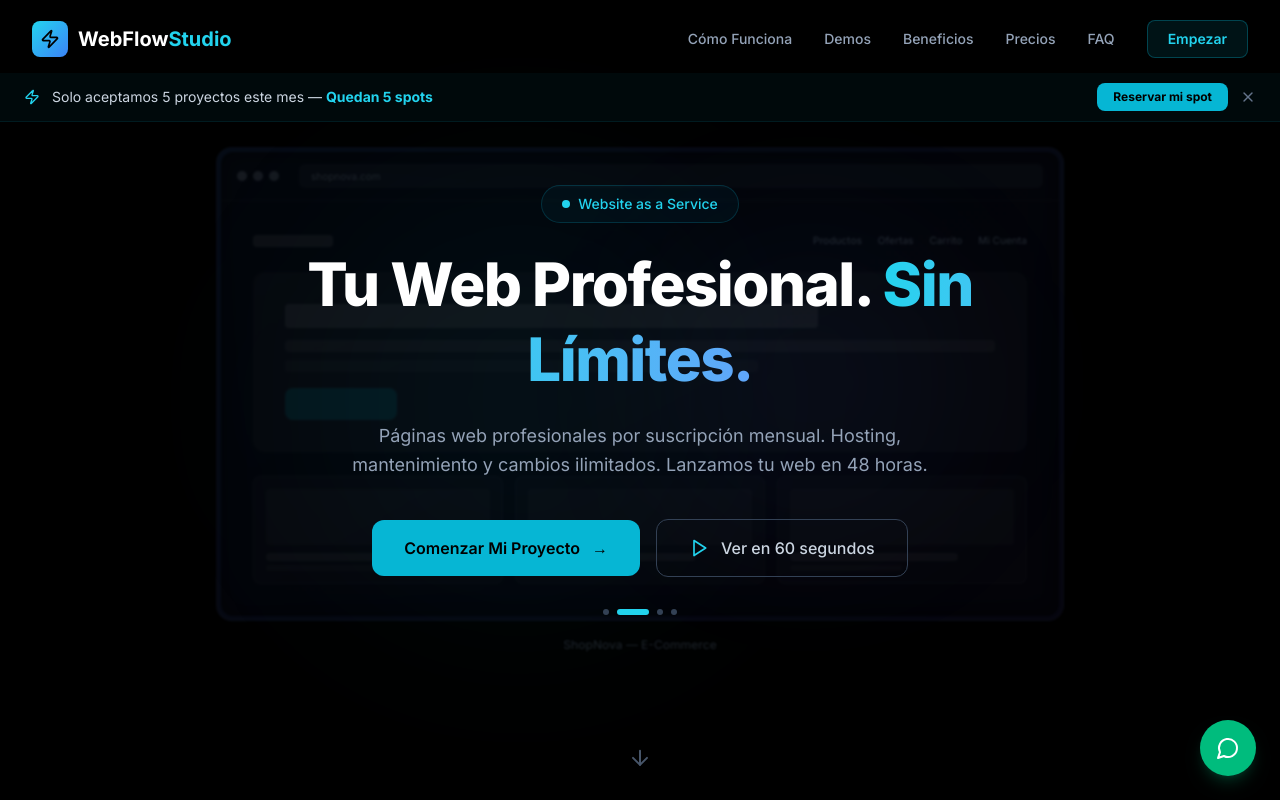
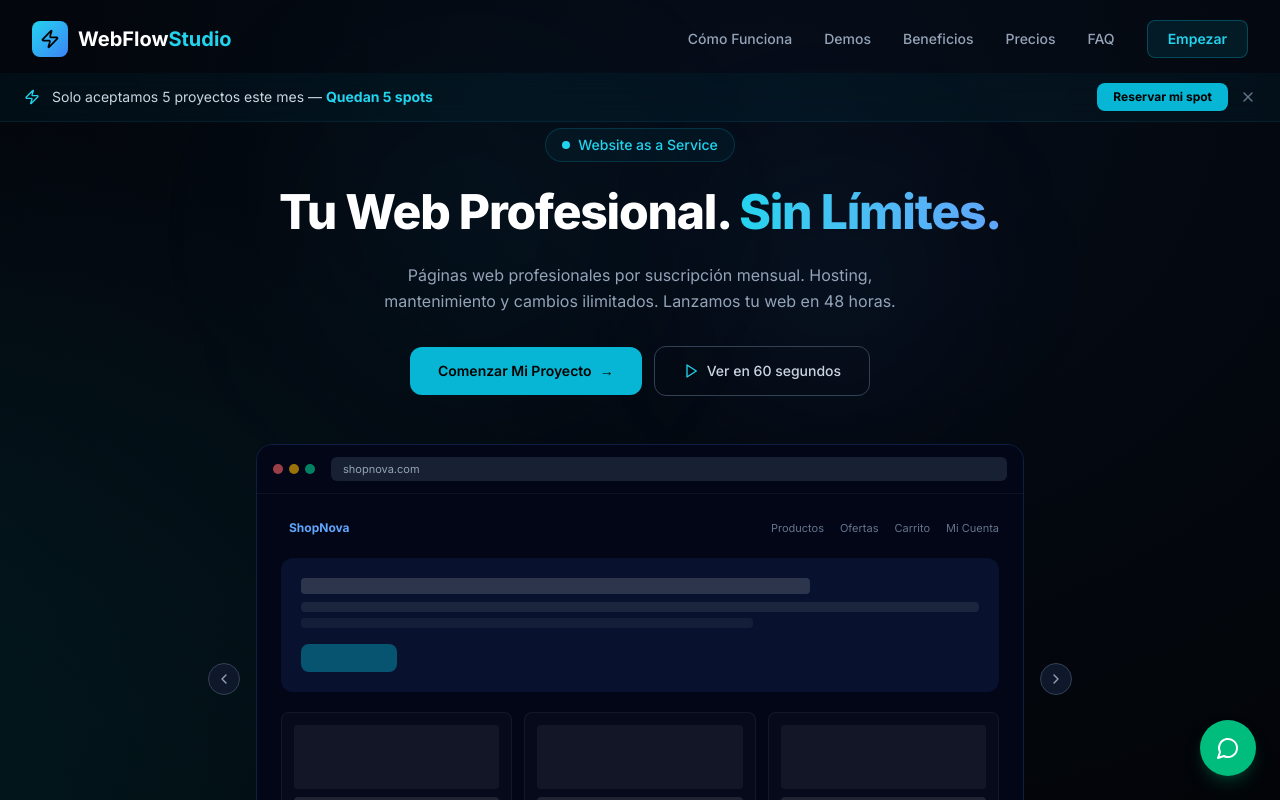
Before and after one commit to Snakerrrr/waas-landing, a React (Vite) app: page / in a window 1280 px wide. Shown: the top 800 px of the page. Built offline with nearby package versions, Linux system fonts and the light colour scheme.

Commit message:
carrusel en inicio2

```diff
--- a/src/components/Hero.tsx
+++ b/src/components/Hero.tsx
@@ -1,6 +1,6 @@
-import { useState, useRef, useEffect } from "react";
-import { motion, useScroll, useTransform, AnimatePresence } from "framer-motion";
-import { ArrowDown, Play } from "lucide-react";
+import { useState, useEffect } from "react";
+import { motion, AnimatePresence } from "framer-motion";
+import { ArrowDown, Play, ChevronLeft, ChevronRight } from "lucide-react";
 import VideoModal from "./VideoModal";
 
 interface HeroProps {
@@ -11,153 +11,125 @@ const mockups = [
   {
     name: "Bella Cucina",
     category: "Restaurante",
-    accent: "from-orange-500/30 to-red-500/20",
+    accent: "border-orange-500/20",
+    accentBg: "bg-orange-500/10",
+    accentText: "text-orange-400",
     nav: ["Menú", "Reservas", "Galería", "Contacto"],
-    heroText: "La mejor cocina italiana de la ciudad",
-    cards: ["Pasta Fresca", "Risotto", "Tiramisú"],
+    cards: ["Pasta Fresca", "Risotto Clásico", "Tiramisú"],
   },
   {
     name: "ShopNova",
     category: "E-Commerce",
-    accent: "from-blue-500/30 to-indigo-500/20",
+    accent: "border-blue-500/20",
+    accentBg: "bg-blue-500/10",
+    accentText: "text-blue-400",
     nav: ["Productos", "Ofertas", "Carrito", "Mi Cuenta"],
-    heroText: "Descubre las mejores ofertas del mes",
     cards: ["Electrónica", "Moda", "Hogar"],
   },
   {
     name: "LegalPro",
-    category: "Servicios",
-    accent: "from-surface-400/20 to-surface-500/10",
+    category: "Servicios Legales",
+    accent: "border-surface-500/20",
+    accentBg: "bg-surface-500/10",
+    accentText: "text-surface-400",
     nav: ["Servicios", "Equipo", "Blog", "Agendar"],
-    heroText: "Asesoría legal confiable y profesional",
     cards: ["Corporativo", "Civil", "Laboral"],
   },
   {
     name: "VitalCare",
-    category: "Salud",
-    accent: "from-emerald-500/30 to-teal-500/20",
+    category: "Clínica Médica",
+    accent: "border-emerald-500/20",
+    accentBg: "bg-emerald-500/10",
+    accentText: "text-emerald-400",
     nav: ["Especialidades", "Doctores", "Citas", "Portal"],
-    heroText: "Tu salud en las mejores manos",
     cards: ["Medicina General", "Pediatría", "Cardiología"],
   },
 ];
 
 function MockupSlide({ mockup }: { mockup: (typeof mockups)[0] }) {
   return (
-    <div className="mx-auto w-full max-w-4xl px-6">
-      <div className={`rounded-2xl border border-white/5 bg-gradient-to-br ${mockup.accent} p-1 shadow-2xl backdrop-blur-sm`}>
-        <div className="rounded-xl bg-black/70 backdrop-blur-md">
+    <div className={`rounded-2xl border ${mockup.accent} bg-surface-950 shadow-2xl shadow-black/50`}>
       {/* Browser chrome */}
       <div className="flex items-center gap-2 border-b border-white/5 px-4 py-3">
         <div className="flex gap-1.5">
-              <div className="h-2.5 w-2.5 rounded-full bg-surface-600" />
-              <div className="h-2.5 w-2.5 rounded-full bg-surface-600" />
-              <div className="h-2.5 w-2.5 rounded-full bg-surface-600" />
+          <div className="h-2.5 w-2.5 rounded-full bg-red-400/60" />
+          <div className="h-2.5 w-2.5 rounded-full bg-amber-400/60" />
+          <div className="h-2.5 w-2.5 rounded-full bg-emerald-400/60" />
         </div>
-            <div className="ml-3 flex h-6 flex-1 items-center rounded-md bg-surface-800/60 px-3">
-              <span className="text-[10px] text-surface-500">{mockup.name.toLowerCase().replace(" ", "")}.com</span>
+        <div className="ml-2 flex h-6 flex-1 items-center rounded-md bg-surface-800/80 px-3">
+          <span className="text-[11px] text-surface-400">
+            {mockup.name.toLowerCase().replace(/\s/g, "")}.com
+          </span>
         </div>
       </div>
 
       {/* Page content */}
-          <div className="p-5 sm:p-8">
+      <div className="p-5 sm:p-6">
         {/* Nav */}
-            <div className="mb-6 flex items-center justify-between">
-              <div className="h-3 w-20 rounded bg-white/15" />
+        <div className="mb-5 flex items-center justify-between">
+          <div className={`rounded px-2 py-0.5 text-xs font-bold ${mockup.accentText}`}>
+            {mockup.name}
+          </div>
           <div className="hidden gap-4 sm:flex">
             {mockup.nav.map((item) => (
-                  <span key={item} className="text-[10px] font-medium text-surface-500">{item}</span>
+              <span key={item} className="text-[11px] text-surface-500">{item}</span>
             ))}
           </div>
         </div>
 
         {/* Hero area */}
-            <div className="mb-6 rounded-xl bg-white/5 p-6 sm:p-8">
-              <div className="mb-3 h-5 w-3/4 rounded bg-white/15 sm:h-6" />
-              <div className="mb-2 h-3 w-full rounded bg-white/8" />
-              <div className="mb-4 h-3 w-2/3 rounded bg-white/5" />
-              <div className="h-8 w-28 rounded-lg bg-cyan-500/30" />
+        <div className={`mb-5 rounded-xl ${mockup.accentBg} p-5`}>
+          <div className="mb-2 h-4 w-3/4 rounded bg-white/15" />
+          <div className="mb-1.5 h-2.5 w-full rounded bg-white/8" />
+          <div className="mb-4 h-2.5 w-2/3 rounded bg-white/5" />
+          <div className="h-7 w-24 rounded-lg bg-cyan-500/40" />
         </div>
 
         {/* Cards */}
         <div className="grid grid-cols-3 gap-3">
           {mockup.cards.map((card) => (
-                <div key={card} className="rounded-lg border border-white/5 bg-white/3 p-3">
-                  <div className="mb-2 h-10 w-full rounded bg-white/5 sm:h-14" />
-                  <div className="mb-1 h-2 w-3/4 rounded bg-white/10" />
-                  <div className="h-1.5 w-1/2 rounded bg-white/5" />
+            <div key={card} className="rounded-lg border border-white/5 bg-white/[0.02] p-3">
+              <div className="mb-2 h-12 w-full rounded bg-white/5 sm:h-16" />
+              <div className="mb-1 h-2 w-full rounded bg-white/10" />
+              <div className="h-1.5 w-2/3 rounded bg-white/5" />
+              <p className="mt-2 text-[9px] text-surface-500">{card}</p>
             </div>
           ))}
         </div>
       </div>
-        </div>
-      </div>
-      <p className="mt-4 text-center text-xs font-medium text-surface-500">
-        {mockup.name} — {mockup.category}
-      </p>
     </div>
   );
 }
 
 export default function Hero({ onStartOnboarding }: HeroProps) {
   const [videoOpen, setVideoOpen] = useState(false);
-  const [currentSlide, setCurrentSlide] = useState(0);
-  const sectionRef = useRef<HTMLElement>(null);
-
-  const { scrollYProgress } = useScroll({
-    target: sectionRef,
-    offset: ["start start", "end start"],
-  });
-
-  const contentY = useTransform(scrollYProgress, [0, 1], [0, 60]);
-  const carouselOpacity = useTransform(scrollYProgress, [0, 0.4], [1, 0]);
-  const arrowOpacity = useTransform(scrollYProgress, [0, 0.15], [1, 0]);
+  const [current, setCurrent] = useState(0);
 
   useEffect(() => {
-    const interval = setInterval(() => {
-      setCurrentSlide((prev) => (prev + 1) % mockups.length);
-    }, 4000);
+    const interval = setInterval(() => setCurrent((p) => (p + 1) % mockups.length), 5000);
     return () => clearInterval(interval);
   }, []);
 
+  const prev = () => setCurrent((p) => (p - 1 + mockups.length) % mockups.length);
+  const next = () => setCurrent((p) => (p + 1) % mockups.length);
+
   return (
     <>
-      <section ref={sectionRef} className="relative flex min-h-screen flex-col items-center justify-center overflow-hidden">
-        {/* Background carousel */}
-        <motion.div
-          className="pointer-events-none absolute inset-0 flex items-center justify-center"
-          style={{ opacity: carouselOpacity }}
-        >
-          <div className="absolute inset-0 bg-gradient-to-b from-black via-black/60 to-black" />
-          <div className="relative w-full opacity-30 blur-[1px]">
-            <AnimatePresence mode="wait">
-              <motion.div
-                key={currentSlide}
-                initial={{ opacity: 0, scale: 0.95 }}
-                animate={{ opacity: 1, scale: 1 }}
-                exit={{ opacity: 0, scale: 1.02 }}
-                transition={{ duration: 1, ease: "easeInOut" }}
-              >
-                <MockupSlide mockup={mockups[currentSlide]} />
-              </motion.div>
-            </AnimatePresence>
-          </div>
-        </motion.div>
-
-        {/* Ambient orbs */}
+      <section className="mesh-gradient relative overflow-hidden pb-16 pt-28 sm:pt-32">
+        {/* Ambient */}
         <div className="pointer-events-none absolute inset-0">
-          <div className="absolute top-1/4 left-1/4 h-[400px] w-[400px] rounded-full bg-cyan-500/5 blur-[100px]" />
-          <div className="absolute right-1/4 bottom-1/3 h-[300px] w-[300px] rounded-full bg-blue-500/5 blur-[80px]" />
+          <div className="absolute top-20 left-1/4 h-[300px] w-[300px] rounded-full bg-cyan-500/5 blur-[100px]" />
+          <div className="absolute right-1/4 top-40 h-[250px] w-[250px] rounded-full bg-blue-500/5 blur-[80px]" />
         </div>
 
-        {/* Content */}
-        <motion.div className="relative z-10 mx-auto max-w-4xl px-6 text-center" style={{ y: contentY }}>
-          {/* Badge */}
+        <div className="relative z-10 mx-auto max-w-7xl px-6 lg:px-8">
+          {/* Text content */}
+          <div className="mx-auto max-w-3xl text-center">
             <motion.div
               initial={{ opacity: 0, y: 20 }}
               animate={{ opacity: 1, y: 0 }}
-            transition={{ duration: 0.8, delay: 0.2 }}
-            className="mb-6 inline-flex items-center gap-2 rounded-full border border-cyan-500/20 bg-cyan-500/5 px-5 py-2 text-sm font-medium text-cyan-400"
+              transition={{ duration: 0.6, delay: 0.1 }}
+              className="mb-5 inline-flex items-center gap-2 rounded-full border border-cyan-500/20 bg-cyan-500/5 px-4 py-1.5 text-sm font-medium text-cyan-400"
             >
               <span className="relative flex h-2 w-2">
                 <span className="absolute inline-flex h-full w-full animate-ping rounded-full bg-cyan-400 opacity-75" />
@@ -166,12 +138,11 @@ export default function Hero({ onStartOnboarding }: HeroProps) {
               Website as a Service
             </motion.div>
 
-          {/* Headline */}
             <motion.h1
-            initial={{ opacity: 0, y: 30 }}
+              initial={{ opacity: 0, y: 20 }}
               animate={{ opacity: 1, y: 0 }}
-            transition={{ duration: 0.8, delay: 0.4 }}
-            className="mb-6 text-4xl leading-tight font-extrabold tracking-tight text-white sm:text-5xl md:text-6xl"
+              transition={{ duration: 0.7, delay: 0.2 }}
+              className="mb-5 text-3xl leading-tight font-extrabold tracking-tight text-white sm:text-4xl md:text-5xl"
             >
               Tu Web Profesional.{" "}
               <span className="bg-gradient-to-r from-cyan-400 to-blue-400 bg-clip-text text-transparent">
@@ -179,27 +150,25 @@ export default function Hero({ onStartOnboarding }: HeroProps) {
               </span>
             </motion.h1>
 
-          {/* Subtitle */}
             <motion.p
-            initial={{ opacity: 0, y: 20 }}
+              initial={{ opacity: 0, y: 15 }}
               animate={{ opacity: 1, y: 0 }}
-            transition={{ duration: 0.8, delay: 0.7 }}
-            className="mx-auto mb-10 max-w-xl text-base leading-relaxed text-surface-400 sm:text-lg"
+              transition={{ duration: 0.6, delay: 0.4 }}
+              className="mx-auto mb-8 max-w-xl text-base leading-relaxed text-surface-400"
             >
               Páginas web profesionales por suscripción mensual. Hosting, mantenimiento
               y cambios ilimitados. Lanzamos tu web en 48 horas.
             </motion.p>
 
-          {/* CTAs */}
             <motion.div
-            initial={{ opacity: 0, y: 20 }}
+              initial={{ opacity: 0, y: 15 }}
               animate={{ opacity: 1, y: 0 }}
-            transition={{ duration: 0.8, delay: 1 }}
-            className="mb-8 flex flex-col items-center gap-4 sm:flex-row sm:justify-center"
+              transition={{ duration: 0.6, delay: 0.6 }}
+              className="mb-12 flex flex-col items-center gap-3 sm:flex-row sm:justify-center"
             >
               <button
                 onClick={onStartOnboarding}
-              className="group inline-flex items-center gap-3 rounded-xl bg-cyan-500 px-8 py-4 text-base font-semibold text-black transition-all hover:bg-cyan-400 hover:shadow-lg hover:shadow-cyan-500/20"
+                className="group inline-flex items-center gap-2 rounded-xl bg-cyan-500 px-7 py-3.5 text-sm font-semibold text-black transition-all hover:bg-cyan-400 hover:shadow-lg hover:shadow-cyan-500/20"
               >
                 Comenzar Mi Proyecto
                 <span className="inline-block transition-transform group-hover:translate-x-1">&rarr;</span>
@@ -207,41 +176,81 @@ export default function Hero({ onStartOnboarding }: HeroProps) {
 
               <button
                 onClick={() => setVideoOpen(true)}
-              className="group inline-flex items-center gap-3 rounded-xl border border-surface-700 px-8 py-4 text-base font-medium text-surface-300 transition-all hover:border-surface-500 hover:text-white"
+                className="group inline-flex items-center gap-2 rounded-xl border border-surface-700 px-7 py-3.5 text-sm font-medium text-surface-300 transition-all hover:border-surface-500 hover:text-white"
               >
-              <Play className="h-5 w-5 text-cyan-400" />
+                <Play className="h-4 w-4 text-cyan-400" />
                 Ver en 60 segundos
               </button>
             </motion.div>
+          </div>
 
-          {/* Carousel indicators */}
+          {/* Carousel */}
           <motion.div
-            initial={{ opacity: 0 }}
-            animate={{ opacity: 1 }}
-            transition={{ delay: 1.3 }}
-            className="flex items-center justify-center gap-2"
+            initial={{ opacity: 0, y: 40 }}
+            animate={{ opacity: 1, y: 0 }}
+            transition={{ duration: 0.8, delay: 0.8 }}
+            className="relative mx-auto max-w-3xl"
           >
+            {/* Slide */}
+            <div className="relative overflow-hidden rounded-2xl">
+              <AnimatePresence mode="wait">
+                <motion.div
+                  key={current}
+                  initial={{ opacity: 0, x: 60 }}
+                  animate={{ opacity: 1, x: 0 }}
+                  exit={{ opacity: 0, x: -60 }}
+                  transition={{ duration: 0.5, ease: "easeInOut" }}
+                >
+                  <MockupSlide mockup={mockups[current]} />
+                </motion.div>
+              </AnimatePresence>
+            </div>
+
+            {/* Nav arrows */}
+            <button
+              onClick={prev}
+              className="absolute top-1/2 -left-4 flex h-8 w-8 -translate-y-1/2 items-center justify-center rounded-full border border-surface-700 bg-surface-900 text-surface-400 transition-all hover:border-surface-500 hover:text-white sm:-left-12"
+            >
+              <ChevronLeft className="h-4 w-4" />
+            </button>
+            <button
+              onClick={next}
+              className="absolute top-1/2 -right-4 flex h-8 w-8 -translate-y-1/2 items-center justify-center rounded-full border border-surface-700 bg-surface-900 text-surface-400 transition-all hover:border-surface-500 hover:text-white sm:-right-12"
+            >
+              <ChevronRight className="h-4 w-4" />
+            </button>
+
+            {/* Dots + label */}
+            <div className="mt-6 flex items-center justify-center gap-4">
+              <div className="flex gap-2">
                 {mockups.map((m, i) => (
                   <button
                     key={m.name}
-                onClick={() => setCurrentSlide(i)}
+                    onClick={() => setCurrent(i)}
                     className={`h-1.5 rounded-full transition-all duration-300 ${
-                  i === currentSlide ? "w-8 bg-cyan-400" : "w-1.5 bg-surface-700 hover:bg-surface-600"
+                      i === current ? "w-8 bg-cyan-400" : "w-1.5 bg-surface-700 hover:bg-surface-500"
                     }`}
                     aria-label={m.name}
                   />
                 ))}
+              </div>
+              <span className="text-xs text-surface-500">
+                {mockups[current].name} — {mockups[current].category}
+              </span>
+            </div>
           </motion.div>
-        </motion.div>
+        </div>
 
         {/* Scroll indicator */}
         <motion.a
           href="#como-funciona"
-          className="absolute bottom-10 left-1/2 -translate-x-1/2"
-          style={{ opacity: arrowOpacity }}
+          initial={{ opacity: 0 }}
+          animate={{ opacity: 1 }}
+          transition={{ delay: 1.5 }}
+          className="mt-12 flex justify-center"
         >
-          <motion.div animate={{ y: [0, 10, 0] }} transition={{ repeat: Infinity, duration: 2, ease: "easeInOut" }}>
-            <ArrowDown className="h-6 w-6 text-surface-600" />
+          <motion.div animate={{ y: [0, 8, 0] }} transition={{ repeat: Infinity, duration: 2, ease: "easeInOut" }}>
+            <ArrowDown className="h-5 w-5 text-surface-600" />
           </motion.div>
         </motion.a>
       </section>
```
Lines whose indentation alone changed are shown as unchanged.
